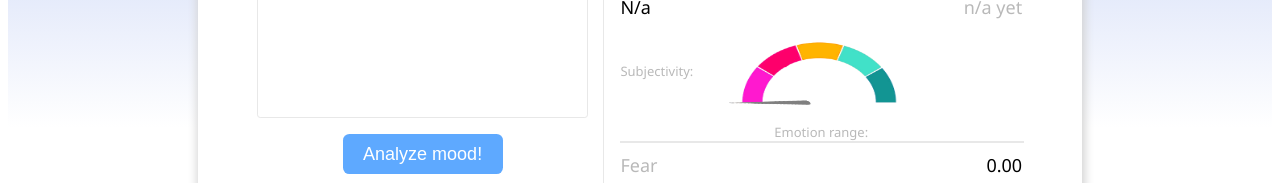
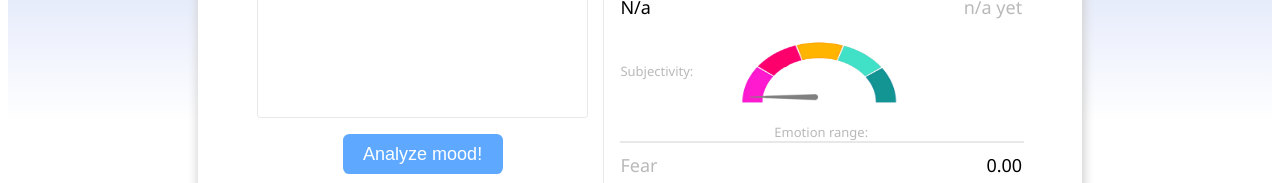
Before and after one commit to andrei-g-git/sentiment-analyzer, a React (Vite) app: page / in a window 1280 px wide. Shown: the part 396-579 px from the top of the page. Built offline with nearby package versions, Linux system fonts and the light colour scheme.

Commit message:
restyle gauge needle

```diff
--- a/src/components/Footer/Social.scss
+++ b/src/components/Footer/Social.scss
@@ -5,12 +5,12 @@
     padding: 1rem;
 
     .social-media-icon{
-        width: 48px;
-        height: 48px;
+        width: 32px;
+        height: 32px;
     }
     .backslash{
-        width: 14px;
-        height: 24px;
+        width: 10px;
+        height: 16px;
         background-image: url(../../assets/img/backslash-black.png);
         background-position: center;
         background-repeat: no-repeat;
--- a/src/components/Footer/Social.tsx
+++ b/src/components/Footer/Social.tsx
@@ -1,6 +1,5 @@
 import github from "../../assets/img/github.png";
 import twitter from "../../assets/img/twitter.png";
-//import backslash from "../../assets/img/backslash.png";
 import "./Social.scss";
 
 function Social() {
--- a/src/components/Gauge/Needle.scss
+++ b/src/components/Gauge/Needle.scss
@@ -1,13 +1,11 @@
 .needle{
     background-image: url(../../assets/img/needle.png);
     background-repeat: no-repeat;
-    background-size: 30px 70px;
+    background-size: 9px 60px;
     position: absolute;
-    width: 30px;
-    height: 70px;
-    transform-origin: 100% 100%;
-
-    //animation: turn-needle 2s forwards ease-in-out ;
+    width: 9px;
+    height: 60px;
+    transform-origin: 50% 97%;
+    left: 76px;
+    top: 10px;
 }
-
-//no choice, styled-components doesn't work, transitions are too simplistic
--- a/src/components/Gauge/Needle.tsx
+++ b/src/components/Gauge/Needle.tsx
@@ -1,4 +1,3 @@
-//import { keyframes } from "styled-components";
 import {trimDecimals} from "../../ts/utils";
 import "./Needle.scss";
 
@@ -10,39 +9,18 @@ function Needle(props: any) {
     return (
         <div className="needle"
             style={{
-
-                // animationName: `${getAnimation(angle).getName()}`,
-                // animationDuration: `${calcDuration(trimmedSubjectivity, 7)}s`,
-                // animationTimingFunction: "ease-in-out"
-
-                transform: `translate(50px, 0)
-                    rotate(calc(20deg + ${calcRotation(trimmedSubjectivity)}deg))
-                    scale(1.2, 1.2)`,
+                transform: `
+                    rotate(${calcRotation(trimmedSubjectivity)}deg)
+                    scale(1.2, 1.2)
+                `,
                 transitionDuration: `${calcDuration(trimmedSubjectivity, 2)}s`,
-                transitionTimingFunction: "cubic-bezier(0.5, 2.25, 0.7, -0.2)"
-                // transition: `
-
-                // `
+                transitionTimingFunction: "cubic-bezier(0.5, 1.9, 0.15, 0.36)"
             }}
         >
 
         </div>
     );
 }
-
-// const getAnimation = (angle: number) => {
-//     console.log("ANGLE:   ", angle)
-//     return keyframes`
-//         from{
-//             transform: translate(50px, 0)
-//                 rotate(calc(20deg - 90deg));
-//         }
-//         to{
-//             transform: translate(50px, 0)
-//                 rotate(calc(20deg + ${angle}deg));
-//         }
-//     `;
-// };
 
 const calcRotation = (subjectivity: number): number => {
     let angle: number = 0;
@@ -58,12 +36,4 @@ const calcDuration = (subjectivity: number, maxDuration: number): number => {
     return subjectivity * maxDuration;
 };
 
-const getTransitionStyle = (subjectivity: number, maxDuration: number) => {
-    return {
-        transform: `translate(50px, 0)
-            rotate(calc(20deg + ${calcRotation(subjectivity)}deg))`,
-        transitionDuration: `${calcDuration(subjectivity, maxDuration)}s`,
-        transitionTimingFunction: "ease-in-out"
-    }
-};
 export default Needle;
```
Also changed, not shown: src/assets/img/needle.png.
